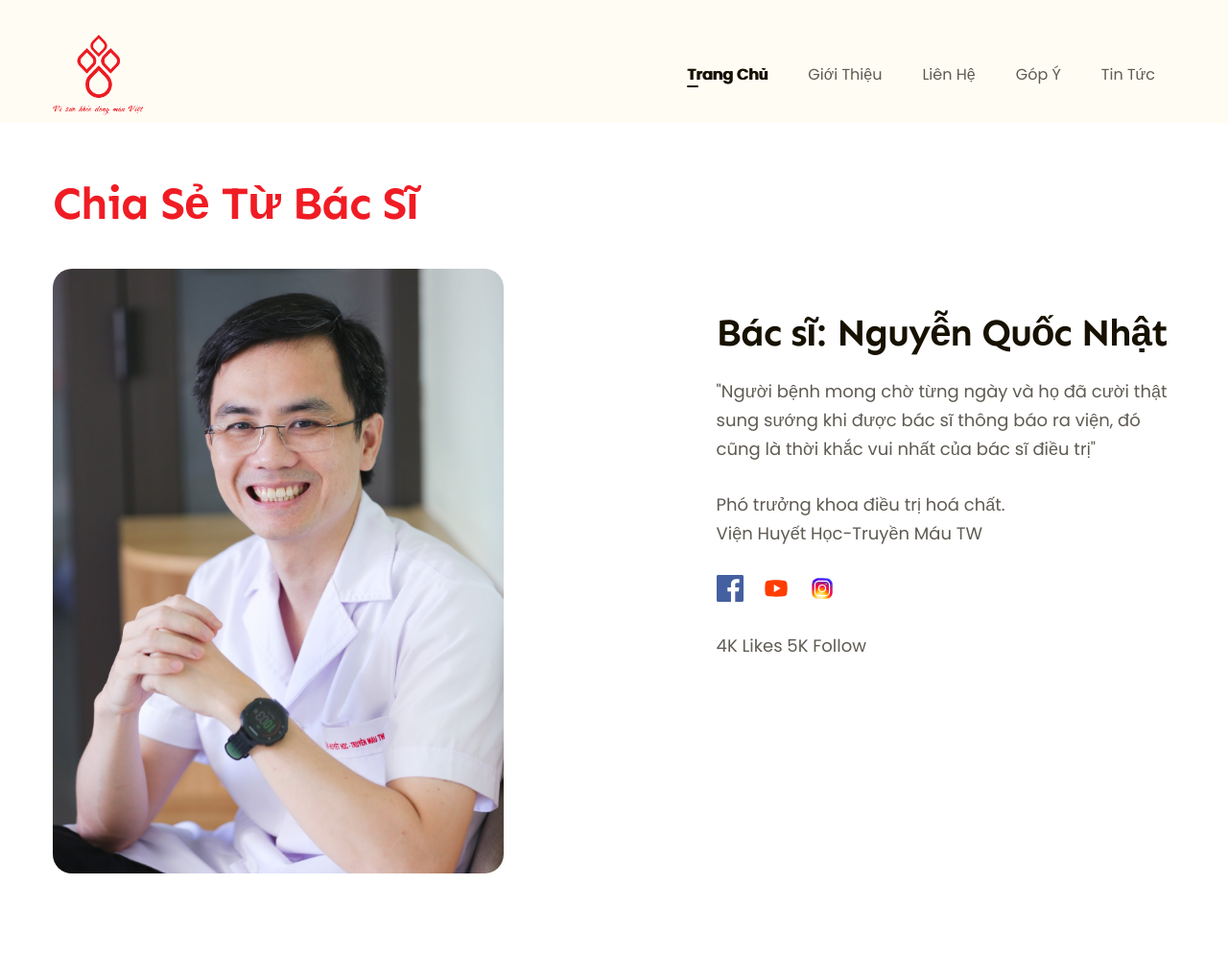
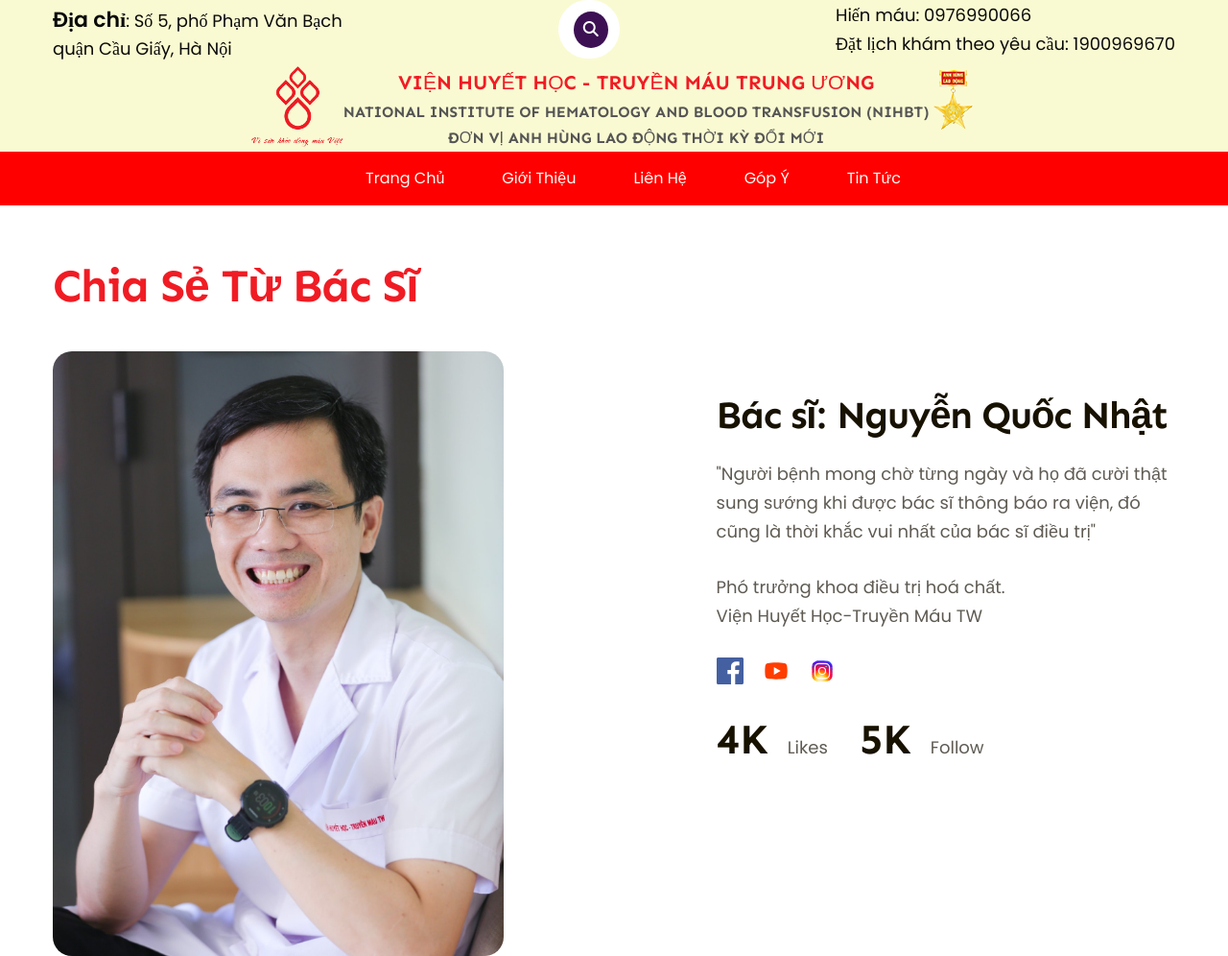
Before and after one commit to TuanAnh13012005/ASM, a plain HTML site: page index.html in a window 1280 px wide. Shown: the top 996 px of the page at 96% size. Drawn offline with Linux system fonts and the light colour scheme.

Commit message:
đổi header

```diff
--- a/assets/css/style.css
+++ b/assets/css/style.css
@@ -19,19 +19,61 @@ a {
   text-decoration: none;
 }
 
-.heading-lv2 {
-  color: #171100;
-  font-family: var(--font-heading);
-  font-size: 3.8rem;
-  font-weight: 700;
-  line-height: 1.27;
-  letter-spacing: -0.76px;
+.main-content .hearder-menu {
+  display: flex;
+  justify-content: space-between;
+  margin-left: auto;
+  align-items: center;
 }
+.main-content .diachi {
+  color: #0a0a0a;
+  font-family: Poppins;
+  font-size: 1.8rem;
+}
+.main-content .diachi strong {
+  color: #0a0a0a;
+  font-size: 2.2rem;
+  font-weight: 600;
+  line-height: 1.86;
+}
+
 .main-content .logo {
   width: auto;
   height: 84px;
 }
-
+.main-content .search-box {
+  display: flex;
+  justify-content: center;
+  background-color: #fff;
+  padding: 1%;
+  border-radius: 32px;
+  box-shadow: (100, 100, 111, 0.2) 0px 7px 29px 0px;
+}
+.main-content .search-box input {
+  border: 0;
+  background-color: transparent;
+  font-size: 1.6rem;
+  width: 0;
+  transition: 0.8s;
+}
+.main-content .search-box:hover input {
+  width: 20rem;
+}
+.main-content .search-box button {
+  padding: 10px;
+  border: 0;
+  background-color: #3c1053;
+  color: #fff;
+  font-size: 1.6rem;
+  border-radius: 50%;
+  cursor: pointer;
+}
+.main-content .lienhe {
+  color: #0a0a0a;
+  font-family: Poppins;
+  font-size: 1.8rem;
+  line-height: 1.67;
+}
 .main-content {
   width: 1170px;
   max-width: calc(100% - 48px);
@@ -40,21 +82,40 @@ a {
 }
 
 .header {
-  background: #fffcf4;
+  background: #fafad2;
 }
 .header.fixed {
   z-index: 1;
   position: sticky;
-  top: -28px;
+  top: -160px;
 }
+
 .header .body {
   display: flex;
-  align-items: center;
-  padding: 36px 0 8px;
+  justify-content: center;
+  padding-top: 8px;
 }
-
+.header .body .khauhieu {
+  text-align: center;
+  text-transform: uppercase;
+  line-height: 1.67;
+  font-family: var(--font-heading);
+}
+.header .body h3 {
+  font-size: 2.1rem;
+  color: #f01c24;
+}
+.header .body h5 {
+  font-size: 1.4;
+  text-transform: uppercase;
+  color: #555555;
+}
 .nav {
+  display: flex;
   margin-left: auto;
+  padding: 20px;
+  background: #ff0000;
+  justify-content: center;
 }
 .nav ul {
   display: flex;
@@ -62,29 +123,17 @@ a {
 
 .nav a {
   position: relative;
-  color: #5f5b53;
+  color: #fffcf4;
   font-size: 1.6rem;
-  padding: 8px 21px;
+  padding: 0px 10px 10px 50px;
 }
 
-.nav li.active a,
 .nav a:hover {
-  color: #171100;
+  color: #000011;
   font-weight: 600;
   text-shadow: 1px 0 0 currentColor;
 }
 
-.nav li.active a::after {
-  position: absolute;
-  left: 21px;
-  bottom: 6px;
-  display: block;
-  content: "";
-  width: 12px;
-  height: 2px;
-  border-radius: 1px;
-  background: #171100;
-}
 .hero {
   padding: 56px 0 65px;
   background: #fff;
@@ -109,7 +158,7 @@ a {
   margin-bottom: 40px;
   margin-left: 0;
 }
-.hero .cc {
+.cc {
   font-size: 4.8rem;
   font-family: var(--font-heading);
   font-weight: 700;
@@ -146,7 +195,7 @@ a {
   margin-top: 8px;
 }
 
-.hero .stats strong {
+.body .status strong {
   margin-right: 15px;
   color: #171100;
   font-family: var(--font-heading);
@@ -155,7 +204,7 @@ a {
   line-height: 1.23;
 }
 
-.hero .stats strong:nth-child(2) {
+.hero .status strong:nth-child(2) {
   margin-left: 28px;
 }
 .content-block .facebook {
--- a/index.html
+++ b/index.html
@@ -3,6 +3,13 @@
   <head>
     <meta charset="UTF-8" />
     <meta name="viewport" content="width=device-width, initial-scale=1.0" />
+    <link
+      rel="stylesheet"
+      href="https://cdnjs.cloudflare.com/ajax/libs/font-awesome/6.5.2/css/all.min.css"
+      integrity="sha512-SnH5WK+bZxgPHs44uWIX+LLJAJ9/2PkPKZ5QiAj6Ta86w+fsb2TkcmfRyVX3pBnMFcV7oQPJkl9QevSCWr3W6A=="
+      crossorigin="anonymous"
+      referrerpolicy="no-referrer"
+    />
     <link rel="stylesheet" href="./assets/css/reset.css" />
     <link rel="preconnect" href="https://fonts.googleapis.com" />
     <link rel="preconnect" href="https://fonts.gstatic.com" crossorigin />
@@ -16,8 +23,38 @@
   <body>
     <header class="header fixed">
       <div class="main-content">
+        <div class="hearder-menu">
+          <div class="diachi">
+            <p>
+              <strong>Địa chỉ</strong>: Số 5, phố Phạm Văn Bạch <br />
+              quận Cầu Giấy, Hà Nội
+            </p>
+          </div>
+          <div class="search-box">
+            <input type="text" placeholder="Search..." />
+            <button><i class="fas fa-search"></i></button>
+          </div>
+          <div class="lienhe">
+            <p>Hiến máu: 0976990066</p>
+            <p>Đặt lịch khám theo yêu cầu: 1900969670</p>
+          </div>
+        </div>
         <div class="body">
+          <div class="logocenter">
             <img src="./assets/img/huyet.png" alt="Lesson." class="logo" />
+          </div>
+          <div class="khauhieu">
+            <h3>Viện huyết học - Truyền máu trung ương</h3>
+            <h5>
+              National institute of hematology and blood transfusion (nihbt)
+            </h5>
+            <h5>ĐƠN VỊ ANH HÙNG LAO ĐỘNG THỜI KỲ ĐỔI MỚI</h5>
+          </div>
+          <div class="huanchuong">
+            <img src="./assets/img/huanchuong.png.png" alt="" />
+          </div>
+        </div>
+      </div>
       <nav class="nav">
         <ul>
           <li class="active">
@@ -33,12 +70,10 @@
             <a href="#!">Góp Ý</a>
           </li>
           <li>
-                <a href="#!">Tin Tức</a>
+            <a href="./index.html">Tin Tức</a>
           </li>
         </ul>
       </nav>
-        </div>
-      </div>
     </header>
     <main>
       <div class="hero">
@@ -110,7 +145,7 @@
         <div class="main-content">
           <div class="nguoibenh-top">
             <div class="info">
-              <h1 class="cc2">Câu Chuyện Người Bệnh</h1>
+              <h1 class="cc">Câu Chuyện Người Bệnh</h1>
               <p class="cc3">Tin tức mới nhất và luôn được cập nhật</p>
             </div>
           </div>
```
Also changed, not shown: assets/img/huanchuong.png.png (added). Lines whose indentation alone changed are shown as unchanged.
